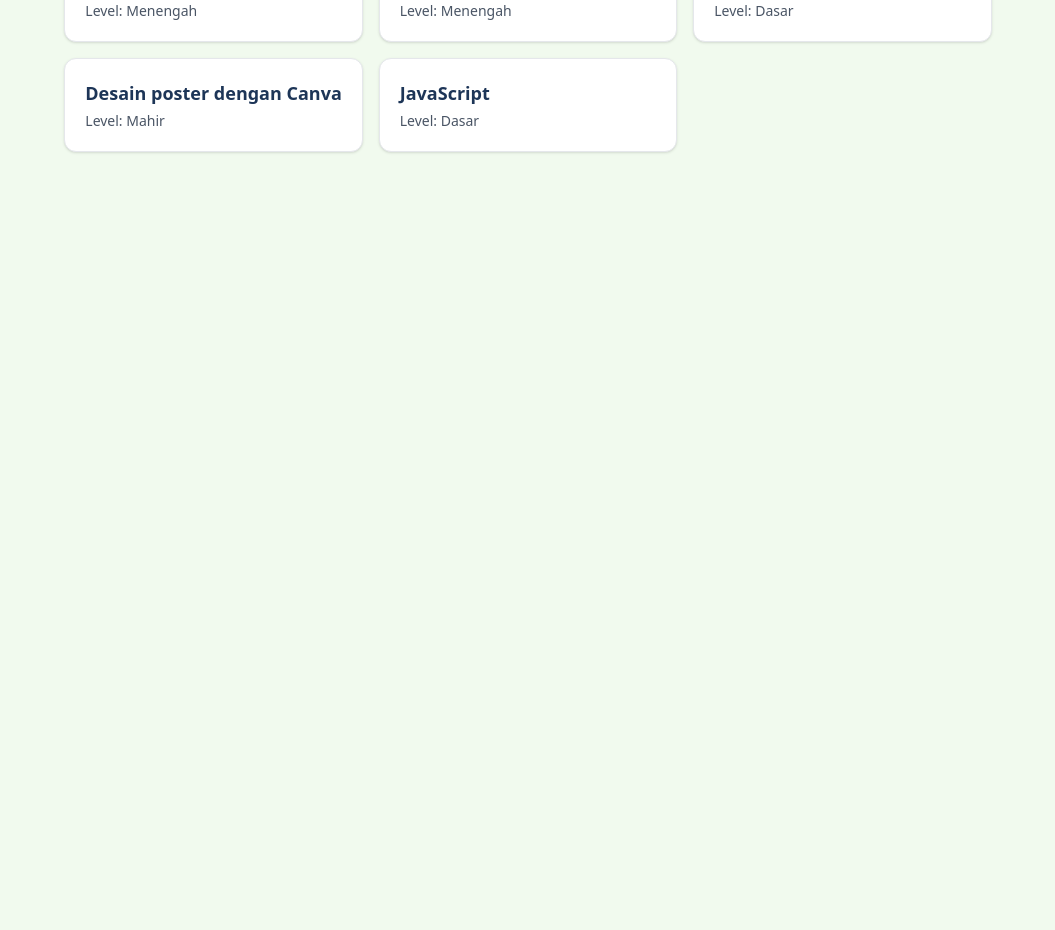
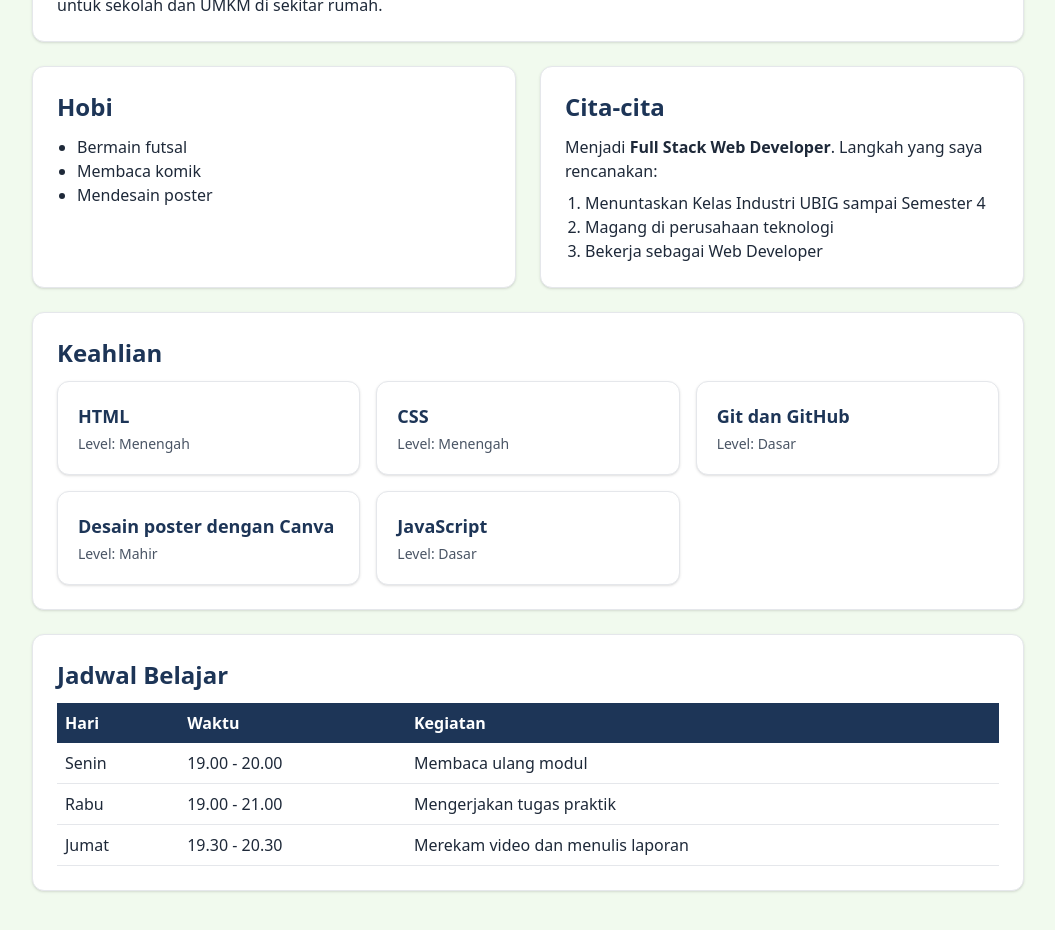
Before and after one commit to BagusHidayat21/portofolio-next, a Next.js app: page / in a window 1280 px wide. Shown: the part 360-1290 px from the top of the page, without its empty margins (112-1167 px from the left). Before the commit the page ends 800 px from the top, so only its background shows below. Built offline with nearby package versions, Linux system fonts and the light colour scheme.

Commit message:
feat: pindahkan isi beranda portofolio ke next.js

```diff
--- a/src/app/page.js
+++ b/src/app/page.js
@@ -1,5 +1,14 @@
 import Hero from "@/components/Hero";
+import Kartu from "@/components/Kartu";
 import SkillCard from "@/components/SkillCard";
+
+const hobi = ["Bermain futsal", "Membaca komik", "Mendesain poster"];
+
+const rencana = [
+  "Menuntaskan Kelas Industri UBIG sampai Semester 4",
+  "Magang di perusahaan teknologi",
+  "Bekerja sebagai Web Developer",
+];
 
 const skills = [
   { nama: "HTML", level: "Menengah" },
@@ -7,6 +16,12 @@ const skills = [
   { nama: "Git dan GitHub", level: "Dasar" },
   { nama: "Desain poster dengan Canva", level: "Mahir" },
   { nama: "JavaScript", level: "Dasar" },
+];
+
+const jadwal = [
+  { hari: "Senin", waktu: "19.00 - 20.00", kegiatan: "Membaca ulang modul" },
+  { hari: "Rabu", waktu: "19.00 - 21.00", kegiatan: "Mengerjakan tugas praktik" },
+  { hari: "Jumat", waktu: "19.30 - 20.30", kegiatan: "Merekam video dan menulis laporan" },
 ];
 
 export default function Home() {
@@ -17,14 +32,64 @@ export default function Home() {
         tagline="Siswa kelas X SMK, calon Junior Web Developer di Kelas Industri UBIG."
       />
 
-      <section className="mt-10">
-        <h2 className="mb-4 text-2xl font-bold text-utama">Keahlian</h2>
-        <div className="grid gap-4 md:grid-cols-3">
-          {skills.map((skill) => (
-            <SkillCard key={skill.nama} nama={skill.nama} level={skill.level} />
-          ))}
+      <div className="mt-10 space-y-6">
+        <Kartu judul="Tentang Saya">
+          <p>
+            Saya tinggal di Malang dan senang mencoba hal baru di dunia teknologi. Saya ingin bisa membuat
+            website yang bermanfaat untuk sekolah dan UMKM di sekitar rumah.
+          </p>
+        </Kartu>
+
+        <div className="grid gap-6 md:grid-cols-2">
+          <Kartu judul="Hobi">
+            <ul className="list-disc pl-5">
+              {hobi.map((item) => (
+                <li key={item}>{item}</li>
+              ))}
+            </ul>
+          </Kartu>
+
+          <Kartu judul="Cita-cita">
+            <p>
+              Menjadi <strong>Full Stack Web Developer</strong>. Langkah yang saya rencanakan:
+            </p>
+            <ol className="mt-2 list-decimal pl-5">
+              {rencana.map((item) => (
+                <li key={item}>{item}</li>
+              ))}
+            </ol>
+          </Kartu>
         </div>
-      </section>
+
+        <Kartu judul="Keahlian">
+          <div className="grid gap-4 md:grid-cols-3">
+            {skills.map((skill) => (
+              <SkillCard key={skill.nama} nama={skill.nama} level={skill.level} />
+            ))}
+          </div>
+        </Kartu>
+
+        <Kartu judul="Jadwal Belajar">
+          <table className="w-full text-left">
+            <thead className="bg-utama text-white">
+              <tr>
+                <th className="p-2">Hari</th>
+                <th className="p-2">Waktu</th>
+                <th className="p-2">Kegiatan</th>
+              </tr>
+            </thead>
+            <tbody>
+              {jadwal.map((baris) => (
+                <tr key={baris.hari} className="border-b border-gray-200">
+                  <td className="p-2">{baris.hari}</td>
+                  <td className="p-2">{baris.waktu}</td>
+                  <td className="p-2">{baris.kegiatan}</td>
+                </tr>
+              ))}
+            </tbody>
+          </table>
+        </Kartu>
+      </div>
     </main>
   );
 }
--- /dev/null
+++ b/src/components/Kartu.jsx
@@ -0,0 +1,8 @@
+export default function Kartu({ judul, children }) {
+  return (
+    <section className="rounded-xl border border-gray-200 bg-white p-6 shadow-sm">
+      <h2 className="mb-3 text-2xl font-bold text-utama">{judul}</h2>
+      {children}
+    </section>
+  );
+}
```
